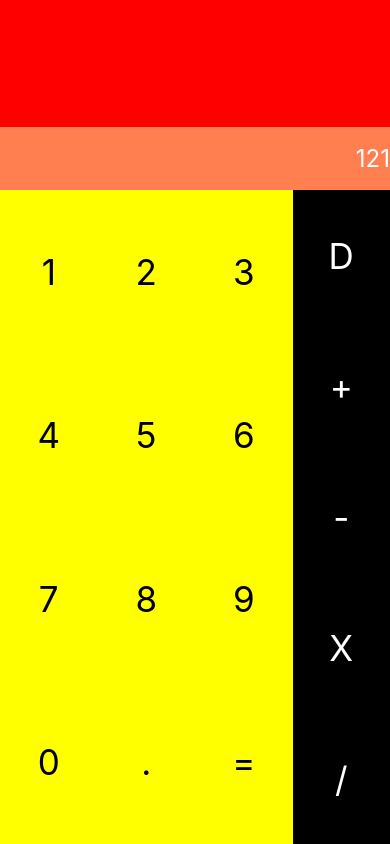
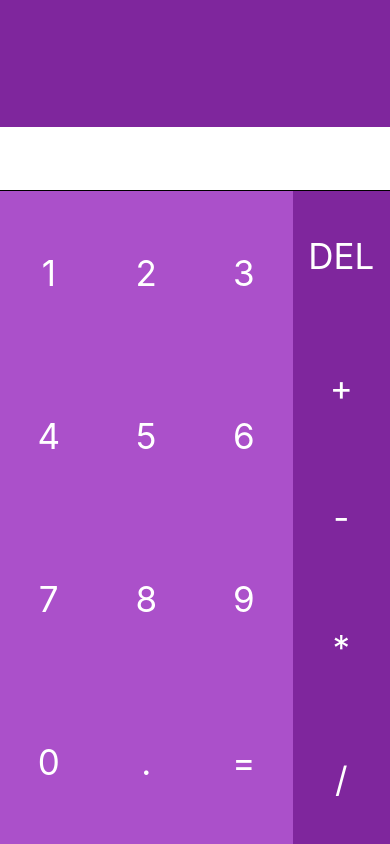
Before and after one commit to Matheusmos/calculadora, a React Native app: screen / in a window 390 px wide. Built offline with nearby package versions, Linux system fonts and the light colour scheme.

Commit message:
Finalização
Apresenta alguns avisos por causa da falta de keys, mas isto não compromete a funcionalidade.
Obs: estou utilizando o eval pois o usuário só pode digitar as opções pré estabelecidas.

```diff
--- a/App.js
+++ b/App.js
@@ -7,11 +7,29 @@ export default class App extends Component {
   constructor() {
     super()
     this.state = {
-      resultText: ""
+      resultText: "",
+      calculationText: ""
     }
+    this.operations = ['DEL','+', '-', '*', '/']
   }
   calculateResult(){
     const text = this.state.resultText
+    console.log(text, eval(text))
+    this.setState({
+      calculationText: eval(text)
+    })
+  }
+
+  validate() {
+    const text = this.state.resultText
+    switch(text.slice(-1)){
+      case '+':
+      case '-':
+      case '*':
+      case '/':
+        return false
+    }
+    return true
   }
 
   buttonPressed(text){
@@ -28,7 +46,7 @@ export default class App extends Component {
 
   operate(operation) {
     switch(operation){
-      case 'D':
+      case 'DEL':
         let text = this.state.resultText.split('')
         text.pop()
         this.setState({
@@ -37,8 +55,11 @@ export default class App extends Component {
         break
       case '+':
       case '-':
-      case 'X':
+      case '*':
       case '/':
+
+      const lastChar = this.state.resultText.split('').pop()
+      if(this.operations.indexOf(lastChar) > 0) return
         if(this.state.text == ""){
           return
         }
@@ -58,7 +79,7 @@ export default class App extends Component {
       let row = []
       for(let j = 0; j < 3; j++){
         row.push(
-        <TouchableOpacity onPress={() => this.buttonPressed(nums[i][j])} style={styles.btn}>
+        <TouchableOpacity key={nums[i][j]} onPress={() => this.buttonPressed(nums[i][j])} style={styles.btn}>
           <Text style={styles.btnText}>{nums[i][j]}</Text>
         </TouchableOpacity>
         )
@@ -66,11 +87,11 @@ export default class App extends Component {
         rows.push(<View style={styles.row}>{row}</View>)
       }
 
-      let operations = ['D','+', '-', 'X', '/']
+
       let ops = []
       for(let i = 0; i <= 4; i++){
-        ops.push(<TouchableOpacity style={styles.btn} onPress={() => this.operate(operations[i])}>
-          <Text style={[styles.btnText, styles.white]}>{operations[i]}</Text>
+        ops.push(<TouchableOpacity style={styles.btn} onPress={() => this.operate(this.operations[i])}>
+          <Text style={[styles.btnText, styles.white]}>{this.operations[i]}</Text>
         </TouchableOpacity>)
       }
 
@@ -81,7 +102,7 @@ export default class App extends Component {
     <Text style={styles.resultText}>{this.state.resultText}</Text>
         </View>
         <View style={styles.calculation}>
-            <Text style={styles.calculationText}>121</Text>
+    <Text style={styles.calculationText}>{this.state.calculationText}</Text>
         </View>
         <View style={styles.buttons}>
           <View style={styles.numbers}>
@@ -114,15 +135,17 @@ const styles = StyleSheet.create({
     alignSelf: 'stretch',
     justifyContent: 'center',
 
+
   },
 
   btnText: {
     fontSize: 35,
+    color: 'white',
   },
 
   calculationText: {
     fontSize: 24,
-    color: 'white',
+    color: 'coral',
   },
 
 
@@ -135,7 +158,7 @@ const styles = StyleSheet.create({
 
   result: {
     flex: 2,
-    backgroundColor: 'red',
+    backgroundColor: '#7f269d',
     justifyContent: 'center',
     alignItems: 'flex-end',
     /*backgroundColor: '#1e1240'*/
@@ -143,9 +166,10 @@ const styles = StyleSheet.create({
 
   calculation: {
     flex: 1,
-    backgroundColor: 'coral',
+    backgroundColor: 'white',
     justifyContent: 'center',
     alignItems: 'flex-end',
+    borderBottomWidth: StyleSheet.hairlineWidth,
   },
 
   buttons: {
@@ -155,12 +179,12 @@ const styles = StyleSheet.create({
 
   numbers: {
     flex: 3,
-    backgroundColor: 'yellow'
+    backgroundColor: '#ab50ca'
   },
 
   operations: {
     flex: 1,
-    backgroundColor: 'black',
+    backgroundColor: '#7f269d',
     justifyContent: 'space-around',
     alignItems: 'stretch',
   },
```
